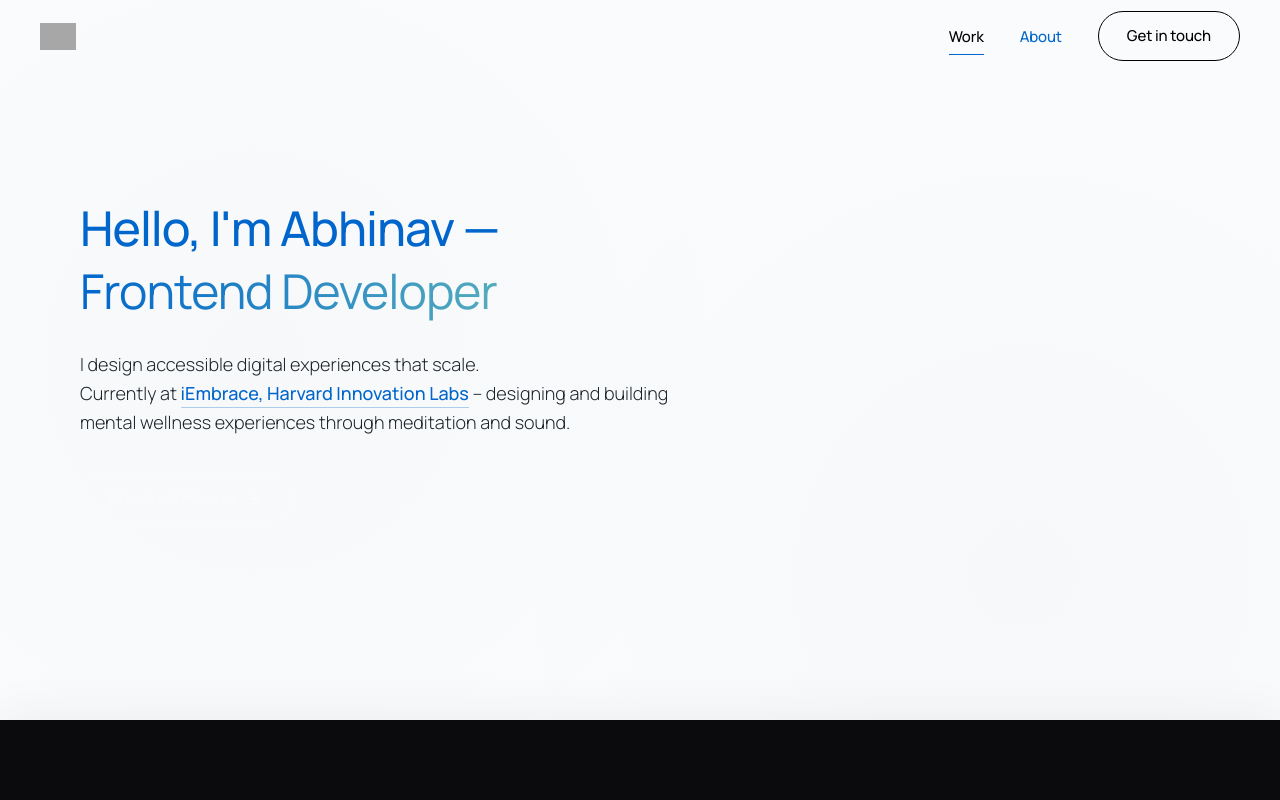
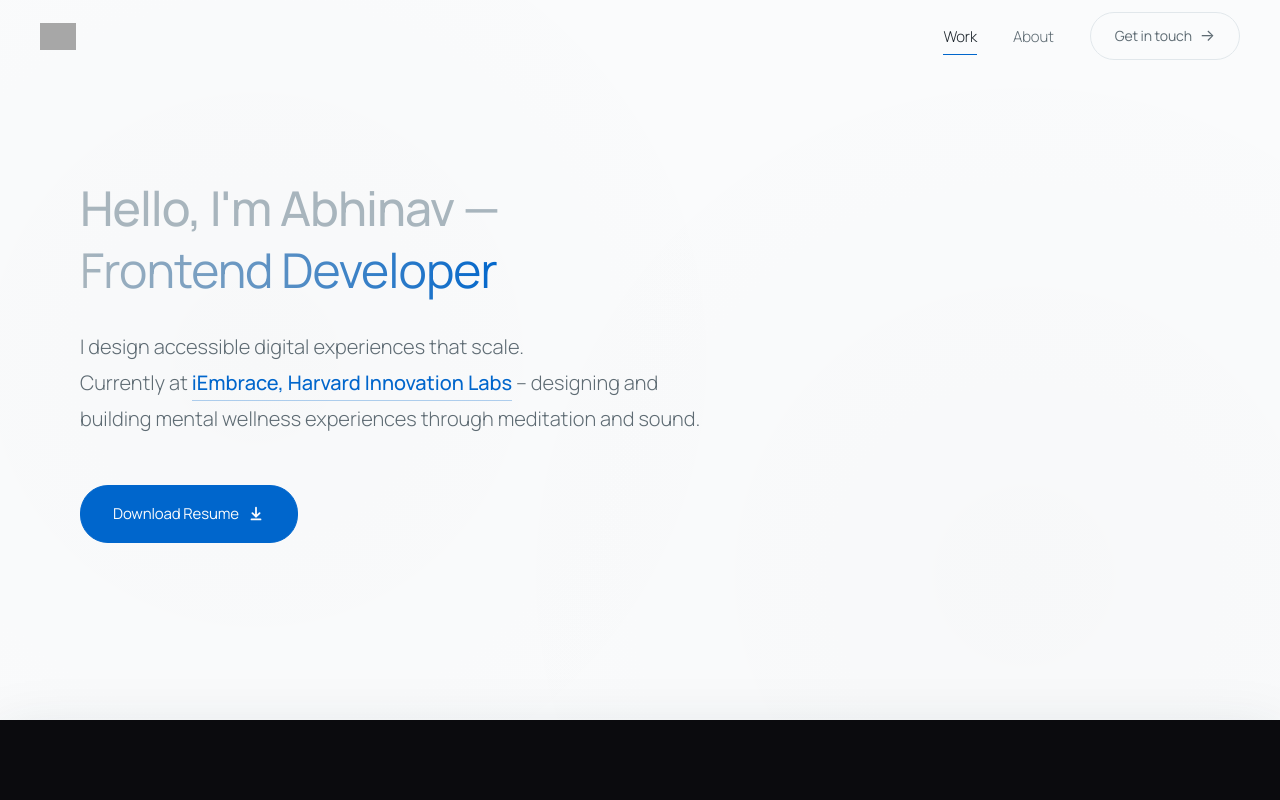
Before and after one commit to abgneudev/Portfolio, a React (Vite) app: page / in a window 1280 px wide. Shown: the top 800 px of the page. Built offline with nearby package versions, Linux system fonts and the light colour scheme; grey boxes are pictures that could not be loaded.

Commit message:
hero style updates

```diff
--- a/src/components/Footer/Footer.module.css
+++ b/src/components/Footer/Footer.module.css
@@ -20,7 +20,7 @@
   color: var(--text-primary);
   position: relative;
   overflow: hidden;
-  margin-top: 120px;
+  margin: 0;
 }
 
 /* Abstract gradient orb */
--- a/src/components/Navigation/Navigation.module.css
+++ b/src/components/Navigation/Navigation.module.css
@@ -98,10 +98,10 @@
 .navLink {
   background: none;
   border: none;
-  color: var(--color-secondary);
+  color: var(--color-text-secondary);
   font-family: var(--font-sans);
   font-size: 15px;
-  font-weight: 500;
+  font-weight: 300;
   letter-spacing: -0.01em;
   cursor: pointer;
   padding: 8px 0;
@@ -111,11 +111,11 @@
 }
 
 .navLink:hover {
-  color: var(--color-primary);
+  color: var(--color-text);
 }
 
 .navLink.active {
-  color: var(--color-primary);
+  color: var(--color-text);
 }
 
 /* Minimal underline effect */
@@ -135,30 +135,46 @@
   width: 100%;
 }
 
-/* CTA Link - premium button */
+/* CTA Link - Consistent with footer button style */
 .ctaLink {
-  padding: 12px 28px;
+  display: inline-flex;
+  align-items: center;
+  gap: 8px;
+  padding: 10px 24px;
   background: var(--color-white);
-  color: var(--color-black);
-  border: 1px solid var(--color-black);
-  border-radius: 50px;
+  border: 1px solid var(--color-gray-200);
+  border-radius: 24px;
   text-decoration: none;
+  color: var(--color-text-secondary);
   font-family: var(--font-sans);
-  font-size: 15px;
-  font-weight: 500;
+  font-size: 14px;
+  font-weight: 400;
   letter-spacing: -0.01em;
-  transition: all 0.3s cubic-bezier(0.25, 0.46, 0.45, 0.94);
+  transition: all 0.3s cubic-bezier(0.4, 0, 0.2, 1);
   white-space: nowrap;
   position: relative;
   overflow: hidden;
-  box-shadow: none;
 }
 
 .ctaLink:hover {
-  background: var(--color-black);
-  color: var(--color-white);
+  border-color: var(--color-primary);
+  color: var(--color-text);
+  background: var(--color-gray-50);
   transform: translateY(-2px);
-  box-shadow: 0 8px 24px rgba(0, 0, 0, 0.12);
+  box-shadow: 0 4px 12px rgba(0, 0, 0, 0.08);
+}
+
+/* Arrow icon for CTA */
+.ctaLink::after {
+  content: '→';
+  font-size: 16px;
+  transition: transform 0.3s cubic-bezier(0.4, 0, 0.2, 1);
+  display: inline-block;
+  transform: rotate(0deg);
+}
+
+.ctaLink:hover::after {
+  transform: rotate(0deg);
 }
 
 /* Initial state (not scrolled) - clean and minimal */
@@ -167,14 +183,29 @@
 }
 
 .header:not(.visible) .navLink {
-  color: var(--color-primary);
+  color: var(--color-text-secondary);
 }
 
 .header:not(.visible) .navLink:hover,
 .header:not(.visible) .navLink.active {
-  color: var(--color-black);
+  color: var(--color-text);
 }
 
+/* When scrolled, adjust CTA button for better visibility */
+.header.visible .ctaLink {
+  background: var(--color-white);
+  border-color: var(--color-gray-200);
+}
+
+.header.visible .ctaLink:hover {
+  background: var(--color-primary);
+  color: var(--color-white);
+  border-color: var(--color-primary);
+}
+
+.header.visible .ctaLink:hover::after {
+  color: var(--color-white);
+}
 
 /* Responsive breakpoints */
 @media (max-width: 1400px) {
@@ -234,6 +265,10 @@
     padding: 8px 16px;
     font-size: 12px;
   }
+
+  .ctaLink::after {
+    display: none;
+  }
 }
 
 /* Smooth animations */
--- a/src/pages/HomePage/HomePage.module.css
+++ b/src/pages/HomePage/HomePage.module.css
@@ -1,52 +1,13 @@
-.heroCtaButton {
-  padding: 12px 28px;
-  background: var(--color-black);
-  color: var(--color-white);
-  border: 1px solid var(--color-black);
-  border-radius: 50px;
-  font-family: var(--font-sans);
-  font-size: 15px;
-  font-weight: 500;
-  letter-spacing: -0.01em;
-  transition: all 0.3s cubic-bezier(0.25, 0.46, 0.45, 0.94);
-  white-space: nowrap;
-  position: relative;
-  overflow: hidden;
-}
-
-.heroCtaButton:hover {
-  transform: translateY(-2px);
-  box-shadow: 0 8px 24px rgba(0, 0, 0, 0.12);
-}
-
-.heroCtaButton::before {
-  content: '';
-  position: absolute;
-  top: 0;
-  left: -100%;
-  width: 100%;
-  height: 100%;
-  background: linear-gradient(90deg, transparent, rgba(255,255,255,0.2), transparent);
-  transition: left 0.6s ease;
-  pointer-events: none;
-}
-
-.heroCtaButton:hover::before {
-  left: 100%;
-}
 /* HomePage.module.css - Consistent Grid Layout & Spacing */
 
 /* CSS Variables for consistency */
 :root {
-  --font-primary: 'Source Sans Pro', Arial, sans-serif;
+  --font-primary: var(--font-sans);
   --grid-columns: 12;
   --grid-gap: 32px;
   --container-max-width: 1760px;
   --container-padding: 80px;
   --section-spacing: 80px;
-
-
-  /* Use global palette from globals.css */
 
   /* Breakpoints */
   --breakpoint-large: 1400px;
@@ -68,7 +29,7 @@
 .homePage {
   font-family: var(--font-sans);
   width: 100%;
-  color: var(--color-primary);
+  color: var(--color-text);
 }
 
 /* Grid system */
@@ -136,15 +97,15 @@
   line-height: 1.3;
   letter-spacing: -0.02em;
   margin: 0 0 28px 0;
-  color: var(--color-primary);
+  color: var(--color-gray-400);
 }
 
 .typingText {
-  color: var(--color-secondary);
+  color: var(--color-text-secondary);
   font-weight: 400;
   min-height: 1.2em;
   display: inline-block;
-  background: linear-gradient(90deg, var(--color-primary), var(--color-secondary));
+  background: linear-gradient(90deg, var(--color-gray-400), var(--color-primary));
   -webkit-background-clip: text;
   -webkit-text-fill-color: transparent;
   background-clip: text;
@@ -154,9 +115,9 @@
   display: inline-block;
   animation: blink 1s infinite;
   font-weight: 200;
-  color: var(--color-light);
+  color: var(--color-gray-400);
   opacity: 0.5;
-  -webkit-text-fill-color: var(--color-light);
+  -webkit-text-fill-color: var(--color-gray-400);
 }
 
 @keyframes blink {
@@ -169,7 +130,7 @@
   font-weight: 300;
   line-height: 1.8;
   letter-spacing: 0;
-  color: var(--color-text);
+  color: var(--color-text-secondary);
   margin: 0 0 48px 0;
   max-width: 640px;
 }
@@ -196,7 +157,7 @@
 }
 
 .highlight:hover {
-  color: var(--color-black);
+  color: var(--color-text);
 }
 
 .highlight:hover::after {
@@ -204,43 +165,90 @@
   height: 2px;
 }
 
+/* Hero Button - Consistent with footer style */
 .heroButton {
-  background: var(--color-primary);
-  border: none;
-  color: var(--color-white);
-  font-size: var(--font-label);
-  font-weight: 500;
-  letter-spacing: 0.2em;
-  text-transform: uppercase;
-  padding: 18px 40px;
+  display: inline-flex;
+  align-items: center;
+  gap: 12px;
+  padding: 16px 32px;
+  background: var(--color-white);
+  color: var(--color-text);
+  border: 1px solid var(--color-gray-200);
+  border-radius: 28px;
+  font-family: var(--font-sans);
+  font-size: 15px;
+  font-weight: 400;
+  letter-spacing: -0.01em;
+  transition: all 0.3s cubic-bezier(0.4, 0, 0.2, 1);
+  white-space: nowrap;
   cursor: pointer;
-  transition: all 0.4s cubic-bezier(0.4, 0, 0.2, 1);
-  font-family: var(--font-sans);
   position: relative;
   overflow: hidden;
 }
 
-.heroButton::before {
+.heroButton:hover {
+  border-color: var(--color-primary);
+  background: var(--color-primary);
+  color: var(--color-white);
+  transform: translateY(-2px);
+  box-shadow: 0 8px 24px rgba(0, 102, 204, 0.15);
+}
+
+/* Arrow icon for hero button */
+.heroButton::after {
+  content: '→';
+  font-size: 18px;
+  transition: transform 0.3s cubic-bezier(0.4, 0, 0.2, 1);
+  display: inline-block;
+}
+
+.heroButton:hover::after {
+  transform: rotate(-45deg);
+}
+
+/* Alternative CTA button style (filled) */
+.heroCtaButton {
+  display: inline-flex;
+  align-items: center;
+  gap: 12px;
+  padding: 16px 32px;
+  background: var(--color-primary);
+  color: var(--color-white);
+  border: 1px solid var(--color-primary);
+  border-radius: 28px;
+  font-family: var(--font-sans);
+  font-size: 15px;
+  font-weight: 400;
+  letter-spacing: -0.01em;
+  transition: all 0.3s cubic-bezier(0.4, 0, 0.2, 1);
+  white-space: nowrap;
+  cursor: pointer;
+  position: relative;
+  overflow: hidden;
+}
+
+.heroCtaButton:hover {
+  background: var(--color-text);
+  border-color: var(--color-text);
+  transform: translateY(-2px);
+  box-shadow: 0 8px 24px rgba(0, 0, 0, 0.12);
+}
+
+/* Shimmer effect for CTA button */
+.heroCtaButton::before {
   content: '';
   position: absolute;
-  top: 50%;
-  left: 50%;
-  width: 0;
-  height: 0;
-  background: rgba(255, 255, 255, 0.1);
-  border-radius: 50%;
-  transform: translate(-50%, -50%);
-  transition: width 0.6s ease, height 0.6s ease;
+  top: 0;
+  left: -100%;
+  width: 100%;
+  height: 100%;
+  background: linear-gradient(90deg, transparent, rgba(255,255,255,0.2), transparent);
+  transition: left 0.6s ease;
+  pointer-events: none;
 }
 
-.heroButton:hover {
-  transform: translateY(-2px);
-  box-shadow: 0 10px 30px rgba(31, 41, 55, 0.2);
-}
-
-.heroButton:hover::before {
-  width: 300px;
-  height: 300px;
+.heroCtaButton:hover::before {
+  left: 100%;
 }
 
 /* Section headers */
@@ -255,7 +263,7 @@
   font-weight: 600;
   letter-spacing: 0.3em;
   text-transform: uppercase;
-  color: var(--color-light);
+  color: var(--color-gray-400);
   margin-bottom: 20px;
   position: relative;
   padding: 0 24px;
@@ -283,7 +291,7 @@
   font-size: var(--font-h2);
   font-weight: 300;
   letter-spacing: -0.01em;
-  color: var(--color-primary);
+  color: var(--color-text);
   margin: 0;
 }
 
@@ -309,7 +317,7 @@
   padding: 48px 40px;
   border-radius: 0;
   transition: all 0.4s cubic-bezier(0.4, 0, 0.2, 1);
-  border: 1px solid var(--color-border-light);
+  border: 1px solid var(--color-gray-100);
   position: relative;
   overflow: hidden;
 }
@@ -330,7 +338,7 @@
 .serviceCard:hover {
   transform: translateY(-2px);
   box-shadow: 0 10px 40px rgba(0, 0, 0, 0.05);
-  border-color: var(--color-border);
+  border-color: var(--color-gray-200);
 }
 
 .serviceCard:hover::before {
@@ -341,19 +349,22 @@
   width: 40px;
   height: 40px;
   margin-bottom: 28px;
-  color: var(--color-text);
+  color: var(--color-text-secondary);
   transition: color 0.3s ease;
 }
 
+/* Responsive adjustments */
+@media (max-width: 768px) {
   .heroSubtitle {
     font-size: clamp(15px, 4vw, 18px);
     margin-bottom: 36px;
     line-height: 1.6;
   }
 
-  .heroButton {
-    font-size: 10px;
-    padding: 16px 32px;
+  .heroButton,
+  .heroCtaButton {
+    font-size: 14px;
+    padding: 14px 28px;
   }
 
   .sectionDark {
@@ -389,7 +400,7 @@
   .serviceCard {
     padding: 36px 28px;
   }
-
+}
 
 /* Animation enhancements */
 @media (prefers-reduced-motion: no-preference) {
@@ -399,7 +410,8 @@
 
   .heroTitle,
   .heroSubtitle,
-  .heroButton {
+  .heroButton,
+  .heroCtaButton {
     animation: fadeInUp 0.8s ease-out;
     animation-fill-mode: both;
   }
@@ -408,7 +420,8 @@
     animation-delay: 0.2s;
   }
 
-  .heroButton {
+  .heroButton,
+  .heroCtaButton {
     animation-delay: 0.4s;
   }
 }
```
